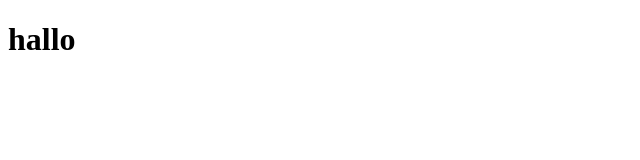
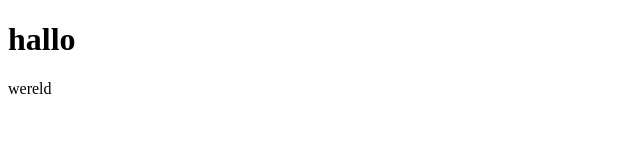
Before and after one commit to gijsdl/test-1a, a plain HTML site: page index.html in a window 1280 px wide. Shown: the full height of the page, 0-640 px from the left. Drawn offline with Linux system fonts and the light colour scheme.

Commit message:
Update index.html

```diff
--- a/index.html
+++ b/index.html
@@ -7,5 +7,6 @@
 </head>
 <body>
     <h1>hallo</h1>
+    <p>wereld</p>
 </body>
 </html>
```
